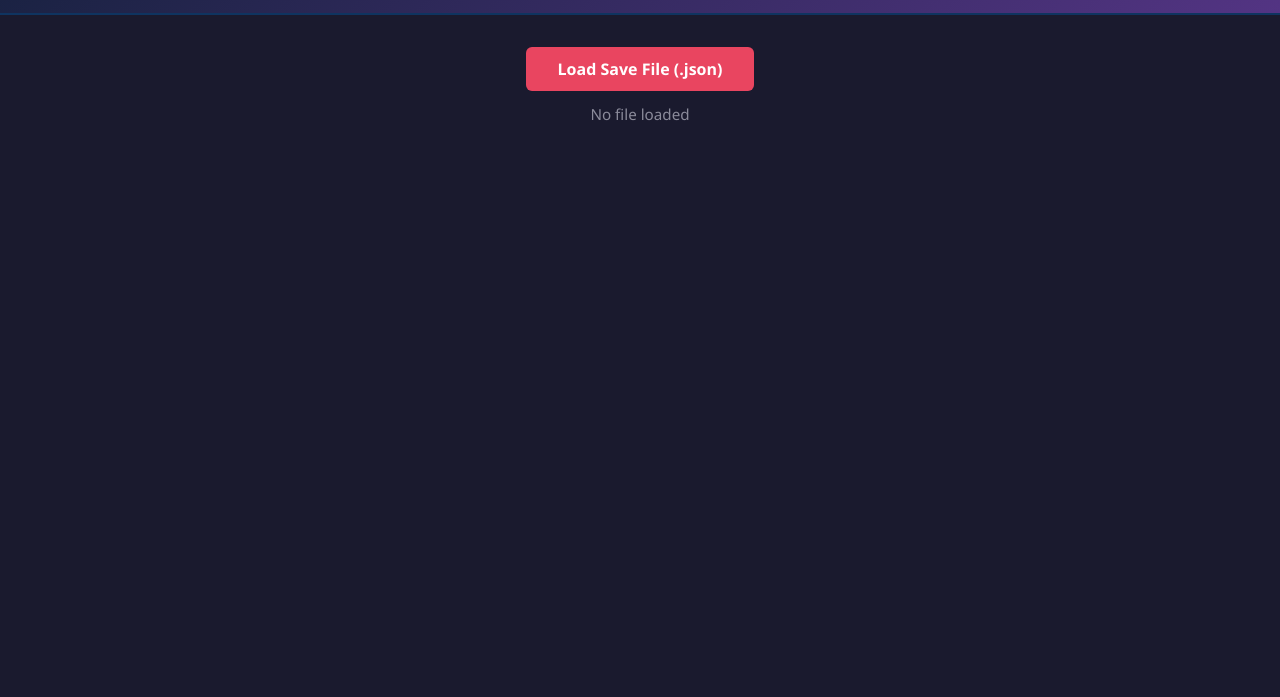
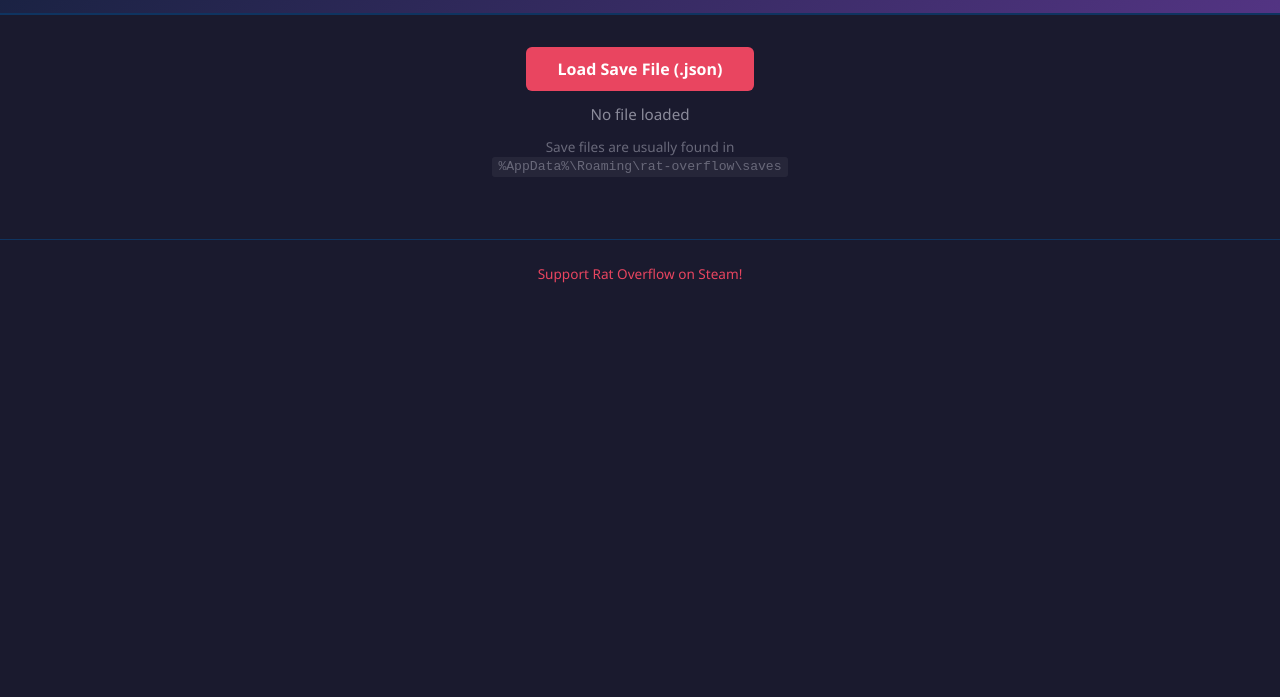
Before and after one commit to Snowstar38/Rat-Overflow-Stat-Viewer, a plain HTML site: page index.html in a window 1280 px wide. Shown: the part 103-800 px from the top of the page. Drawn offline with Linux system fonts and the light colour scheme.

Commit message:
Update index.html

```diff
--- a/index.html
+++ b/index.html
@@ -3,7 +3,7 @@
 <head>
 <meta charset="UTF-8">
 <meta name="viewport" content="width=device-width, initial-scale=1.0">
-<title>Rat Colony Viewer</title>
+<title>Rat Overflow Mischief Viewer</title>
 <style>
   :root {
     --bg: #1a1a2e;
@@ -66,6 +66,38 @@
   .upload-area label:hover { background: #c73a52; }
 
   #fileInput { display: none; }
+
+  .save-hint {
+    font-size: 0.85rem;
+    color: var(--text-dim);
+    opacity: 0.7;
+    text-align: center;
+  }
+
+  .save-hint code {
+    background: rgba(255,255,255,0.08);
+    padding: 0.15rem 0.4rem;
+    border-radius: 3px;
+    font-size: 0.82rem;
+  }
+
+  footer {
+    text-align: center;
+    padding: 1.5rem 1rem;
+    margin-top: 2rem;
+    border-top: 1px solid var(--card-border);
+    color: var(--text-dim);
+    font-size: 0.85rem;
+  }
+
+  footer a {
+    color: var(--accent);
+    text-decoration: none;
+  }
+
+  footer a:hover {
+    text-decoration: underline;
+  }
 
   .meta-bar {
     display: flex;
@@ -310,7 +342,7 @@
 <body>
 
 <header>
-  <h1>Rat <span>Colony</span> Viewer</h1>
+  <h1>Rat <span>Overflow</span> Mischief Viewer</h1>
   <p class="subtitle">Load a save file to view your rats' stats</p>
 </header>
 
@@ -318,9 +350,14 @@
   <label for="fileInput">Load Save File (.json)</label>
   <input type="file" id="fileInput" accept=".json">
   <span class="subtitle" id="fileName">No file loaded</span>
+  <span class="subtitle save-hint" id="saveHint">Save files are usually found in<br><code>%AppData%\Roaming\rat-overflow\saves</code></span>
 </div>
 
 <div id="app"></div>
+
+<footer>
+  <a href="https://store.steampowered.com/app/4435150/Rat_Overflow/" target="_blank" rel="noopener">Support Rat Overflow on Steam!</a>
+</footer>
 
 <script>
 const VISIBLE_STATS = ['friendliness','weight','head','bone','bodyShape','coatQuality','eyes'];
@@ -342,6 +379,7 @@
   const file = e.target.files[0];
   if (!file) return;
   document.getElementById('fileName').textContent = file.name;
+  document.getElementById('saveHint').style.display = 'none';
   const reader = new FileReader();
   reader.onload = (ev) => {
     try {
```
